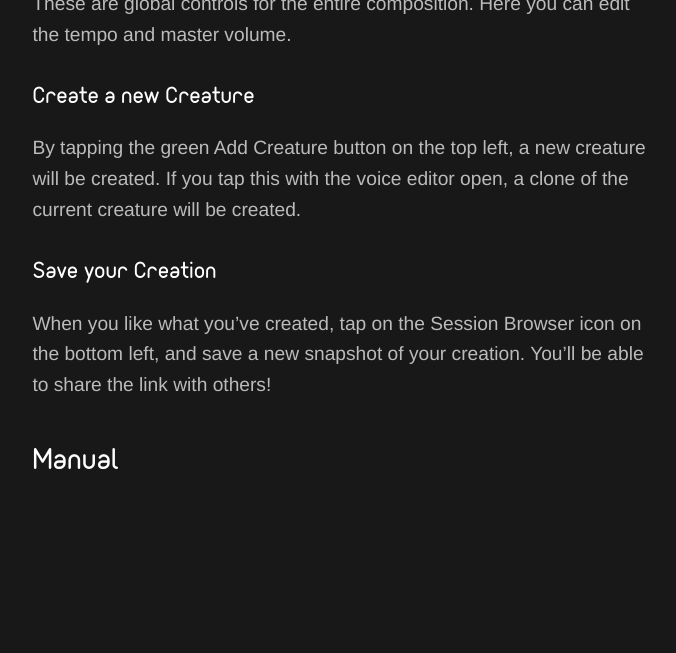
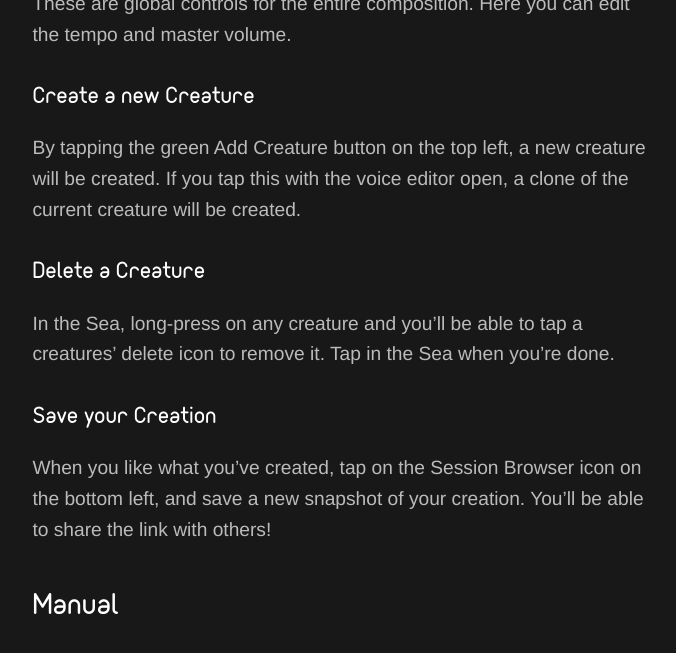
Before and after one commit to oknk/seaquence, a Jekyll site: the page built from guide.md, in a window 1280 px wide and 900 px high, scrolled down 1734 px. Shown: the top 653 px of the window, without its empty margins (296-972 px from the left). Built offline with Jekyll 4.4.1, drawn with Linux system fonts in a browser that asks for light colours.

Commit message:
Updating the Guide

```diff
--- a/guide.md
+++ b/guide.md
@@ -49,6 +49,10 @@ These are global controls for the entire composition. Here you can edit the temp
 
 By tapping the green Add Creature button on the top left, a new creature will be created. If you tap this with the voice editor open, a clone of the current creature will be created.
 
+### Delete a Creature
+
+In the Sea, long-press on any creature and you'll be able to tap a creatures' delete icon to remove it. Tap in the Sea when you're done.
+
 ### Save your Creation
 
 When you like what you've created, tap on the Session Browser icon on the bottom left, and save a new snapshot of your creation. You'll be able to share the link with others!
```
